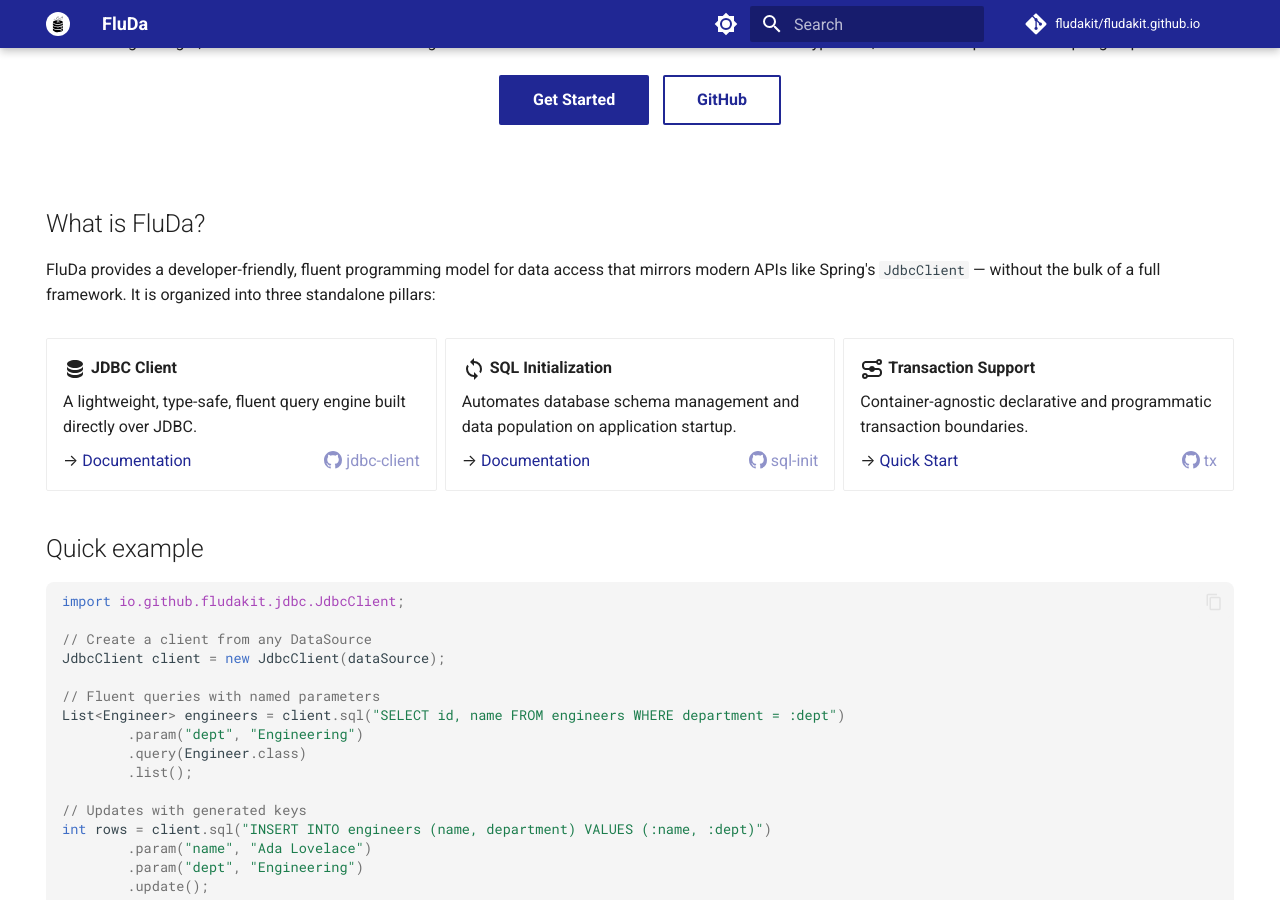
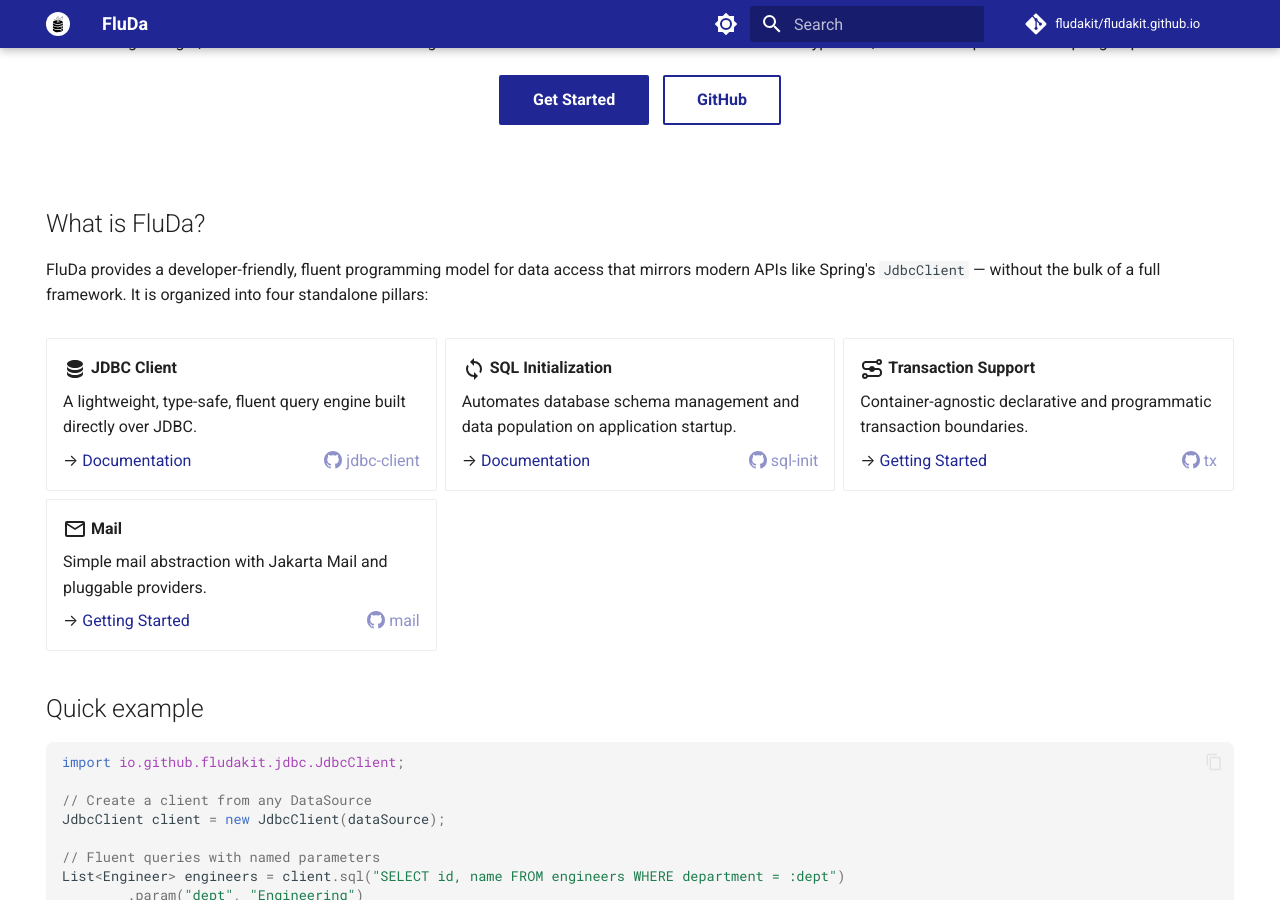
Before and after one commit to fludakit/fludakit.github.io, an MkDocs documentation site: the page built from docs/index.md, in a window 1280 px wide and 900 px high, scrolled down 633 px. Built offline with MkDocs 1.6.1 and Material for MkDocs 9.7.7, drawn with Linux system fonts in a browser that asks for light colours; comment, search, counter and statistics services are not loaded; some of the changed text lies outside the part shown.

Commit message:
Add Mail module to homepage cards and table, fix broken links
- Add Mail pillar card and table row
- Update 'three pillars' to 'four pillars'
- Fix Get Started link (quickstart.md -> getting-started.md)
- Fix Transaction Support card link
- Fix installation guide link

````diff
--- a/docs/index.md
+++ b/docs/index.md
@@ -21,14 +21,14 @@
 
 A lightweight, modular data-access suite designed for standard Jakarta EE and CDI environments. Type-safe, fluent JDBC queries — no Spring required.
 
-[Get Started](documentation/jdbc-client/quickstart.md){ .md-button .md-button--primary }
+[Get Started](documentation/jdbc-client/getting-started.md){ .md-button .md-button--primary }
 [GitHub](https://github.com/fludakit){ .md-button }
 
 </div>
 
 ## What is FluDa?
 
-FluDa provides a developer-friendly, fluent programming model for data access that mirrors modern APIs like Spring's `JdbcClient` — without the bulk of a full framework. It is organized into three standalone pillars:
+FluDa provides a developer-friendly, fluent programming model for data access that mirrors modern APIs like Spring's `JdbcClient` — without the bulk of a full framework. It is organized into four standalone pillars:
 
 <div class="grid cards" markdown>
 
@@ -48,7 +48,13 @@
 
     Container-agnostic declarative and programmatic transaction boundaries.
 
-    → [Quick Start](documentation/tx/quickstart.md){ .card-link } [:octicons-mark-github-16: tx](https://github.com/fludakit/tx){ .card-github }
+    → [Getting Started](documentation/tx/getting-started.md){ .card-link } [:octicons-mark-github-16: tx](https://github.com/fludakit/tx){ .card-github }
+
+-   :material-email-outline:{ .lg .middle } **Mail**
+
+    Simple mail abstraction with Jakarta Mail and pluggable providers.
+
+    → [Getting Started](documentation/mail/getting-started.md){ .card-link } [:octicons-mark-github-16: mail](https://github.com/fludakit/mail){ .card-github }
 
 </div>
 
@@ -102,6 +108,7 @@
 | **JDBC Client** | `core`, `config`, `cdi` | Fluent query engine over JDBC |
 | **SQL Init** | `core`, `config`, `cdi` | Automated schema migration on startup |
 | **Transaction Support** | `core`, `cdi`, `jdbc`, `jpa` | Declarative & programmatic transactions |
+| **Mail** | `core`, `config`, `cdi` | Mail abstraction with Jakarta Mail and pluggable providers |
 
 ## Installation
 
@@ -113,4 +120,4 @@
 </dependency>
 ```
 
-See the [installation guide](documentation/jdbc-client/install.md) for all options.
+See the [getting started guide](documentation/jdbc-client/getting-started.md) for all options.
````
